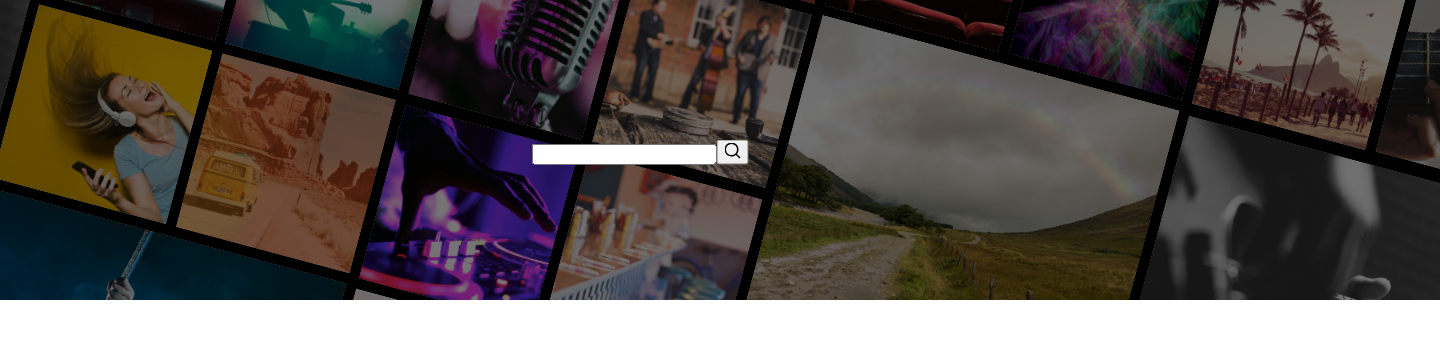
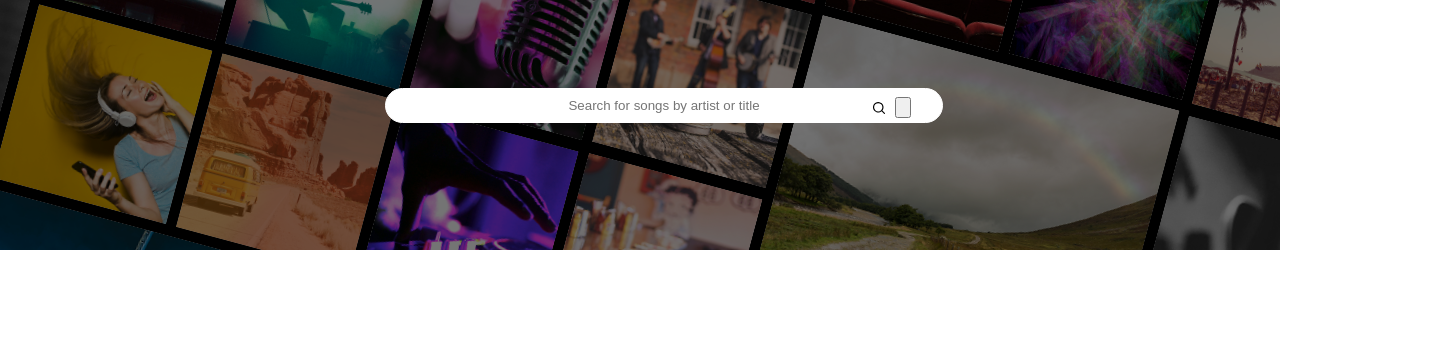
Before and after one commit to reiting/music-search, a React (Create React App) app: page / in a window 1280 px wide. Shown: the top 338 px of the page, 1440 px wide, since content can reach past the window. Built offline with nearby package versions, Linux system fonts and the light colour scheme.

Commit message:
finished styling of home page and adding h1 and p above the input box

```diff
--- a/src/App.css
+++ b/src/App.css
@@ -1,12 +1,43 @@
 .App-header {
-  width: 100vw;
-  pointer-events: none;
-  position: relative;
+  display: flex;
+  flex-direction: column;
+  justify-content: space-evenly;
+  color: #ffffff;
+  text-align: center;
+  height: 250px;
+  margin-bottom: 1rem;
+  background-image: url('./assets/yousician-hero.png');
 }
 
-.input {
+.header-info {
   position: absolute;
   top: 50%;
   left: 50%;
   transform: translate(-50%, -50%);
+  color: white;
 }
+
+.input-container {
+  position: relative;
+  width: 100%;
+  text-align: center;
+  margin-top: -3%;
+}
+
+.search-input {
+  position: relative;
+  width: 34rem;
+  border-radius: 25px;
+  border: 1px solid white;
+  height: 20px;
+  margin-left: 1rem;
+  padding: 0.4rem;
+  text-align: center;
+}
+
+.search-icon {
+  position: relative;
+  top: 2px;
+  width: 12px;
+  margin-left: -3rem;
+}
--- a/src/App.js
+++ b/src/App.js
@@ -1,19 +1,24 @@
-import yousicianhero from './assets/yousician-hero.png'
 import search from './assets/icons/search.svg'
 import './App.css';
 
 function App() {
   return (
     <header className="App-header">
-      <img src={yousicianhero} className="App-logo" alt="yousician header" />
-      <div className="input">
-        <input type="text">
-        </input>
-        <button>
-        <img src={search} className="search-box" alt="search box" />
-
+      <div className='header-info'>
+        <h1>NEW SONGS DELIVERED EVERY WEEK</h1>
+        <p>Here are the most recent additions to the Yousician App. Start playing today!</p>
+      </div>
+      <div className='input-container'>
+        <input
+          type="text"
+          placeholder="Search for songs by artist or title"
+          className='search-input'
+          aria-label='search'/>
+        <button className='search-icon'>
+          <img src={search} className="search-icon" alt="search box" />
         </button>
       </div>
+
     </header>
   );
 }
```
